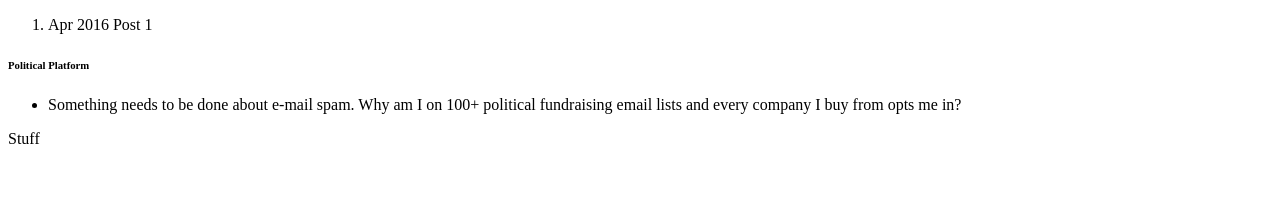
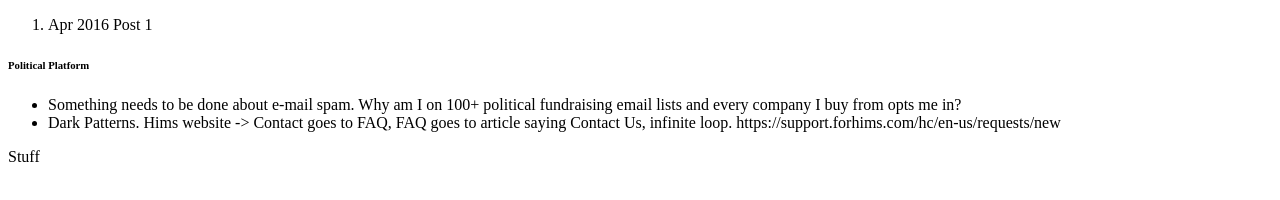
Before and after one commit to VishaalK/vishaalk.github.io, a plain HTML site: page index.html in a window 1280 px wide. Drawn offline with Linux system fonts and the light colour scheme.

Commit message:
Added "dark patterns" to my political platform

```diff
--- a/index.html
+++ b/index.html
@@ -24,6 +24,7 @@
         <h6> Political Platform </h6>
         <ul>
            <li> Something needs to be done about e-mail spam. Why am I on 100+ political fundraising email lists and every company I buy from opts me in? </li>
+           <li> Dark Patterns. Hims website -> Contact goes to FAQ, FAQ goes to article saying Contact Us, infinite loop. https://support.forhims.com/hc/en-us/requests/new </li>
         </ul>
         <footer>
             Stuff
```
